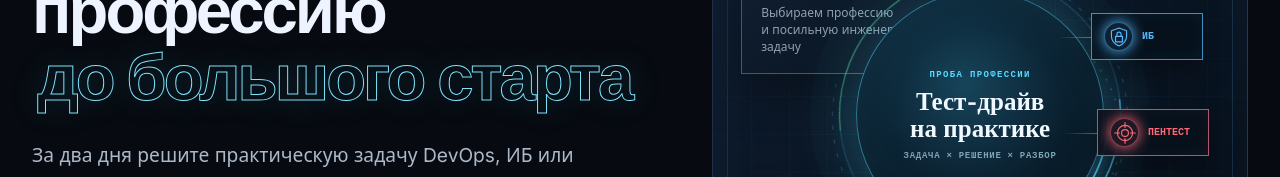
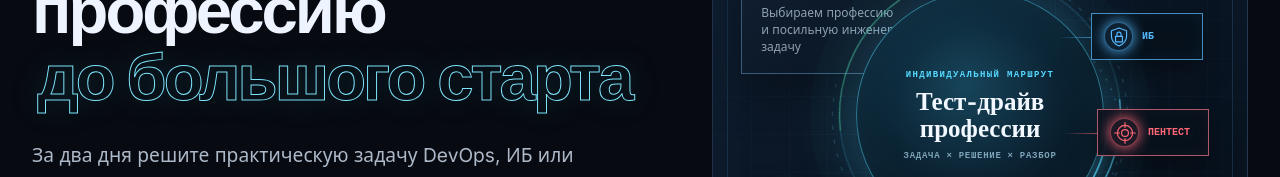
Before and after one commit to alphaserver777/site-proffessor-it, an Astro site: page / in a window 1280 px wide. Shown: the part 357-534 px from the top of the page. Built offline with nearby package versions, Linux system fonts and the light colour scheme; Astro itself is replaced by a stand-in of ours; no server answers; a web font is replaced by a local one.

Commit message:
Уточнить подписи центральной схемы

```diff
--- a/src/pages/index.astro
+++ b/src/pages/index.astro
@@ -99,8 +99,8 @@ const jsonLd = {
           ><span>Выбираем профессию и посильную инженерную задачу</span>
         </div>
         <div class="engine-core">
-          <div class="engine-core-ring"></div><span>ПРОБА ПРОФЕССИИ</span
-          ><strong>Тест-драйв<br />на практике</strong><small
+          <div class="engine-core-ring"></div><span>ИНДИВИДУАЛЬНЫЙ МАРШРУТ</span
+          ><strong>Тест-драйв<br />профессии</strong><small
             >ЗАДАЧА × РЕШЕНИЕ × РАЗБОР</small
           >
         </div>
```
